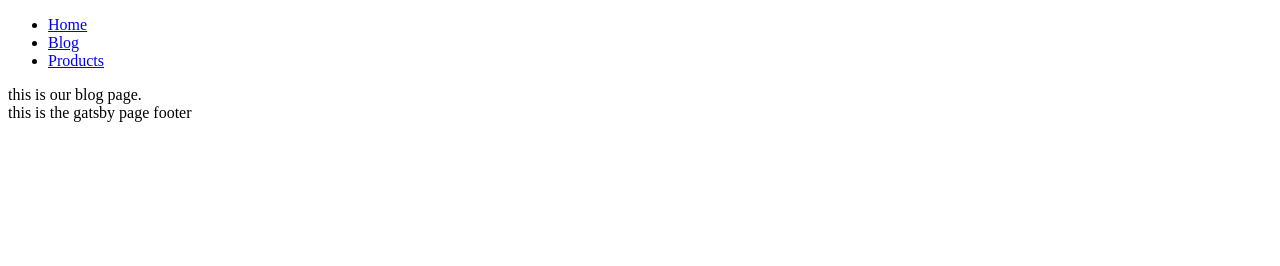
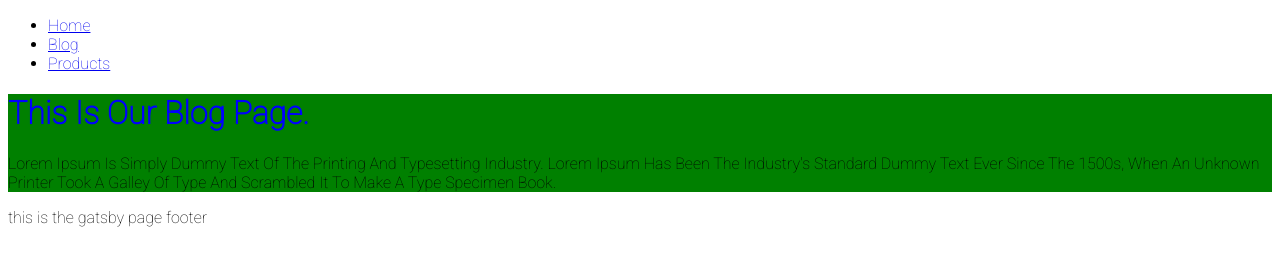
Before and after one commit to hankeliu2015/gatsby-tutorial, a Gatsby site: page /blog in a window 1280 px wide. Built offline with nearby package versions, Linux system fonts and the light colour scheme; Gatsby itself is replaced by a stand-in of ours.

Commit message:
testing module css files for each component styles

```diff
--- /dev/null
+++ b/src/components/blog.module.css
@@ -0,0 +1,11 @@
+.page {
+  background: green;
+}
+
+.page h1 {
+  color: blue;
+}
+
+.text {
+  text-transform: capitalize;
+}
--- /dev/null
+++ b/src/components/layout.css
@@ -0,0 +1,10 @@
+@import url('https://fonts.googleapis.com/css2?family=Roboto:wght@100&display=swap');
+
+body {
+  font-family: 'Roboto', sans-serif;
+}
+
+h1 {
+  color: blue;
+  text-transform: capitalize;
+}
--- a/src/components/layout.js
+++ b/src/components/layout.js
@@ -1,6 +1,7 @@
 import React from 'react';
 import Navbar from './Navbar';
 import Footer from './Footer';
+import './layout.css'
 
 const layout = ({children}) => {
   return (
--- /dev/null
+++ b/src/components/products.module.css
@@ -0,0 +1,11 @@
+.page {
+  background: yellow;
+}
+
+.page h1 {
+  color: red;
+}
+
+.text {
+  text-transform: uppercase;
+}
--- a/src/pages/blog.js
+++ b/src/pages/blog.js
@@ -1,14 +1,18 @@
 
 import React, { Component } from 'react';
 import { Link } from 'gatsby';
-import Layout from '../components/layout'
+import Layout from '../components/layout';
+import styles from '../components/blog.module.css'
 
 export default class blog extends Component {
 
   render() {
     return (
       <Layout>
-        this is our blog page.
+        <div className={styles.page}>
+          <h1> this is our blog page.</h1>
+          <p className={styles.text}>Lorem Ipsum is simply dummy text of the printing and typesetting industry. Lorem Ipsum has been the industry's standard dummy text ever since the 1500s, when an unknown printer took a galley of type and scrambled it to make a type specimen book.</p>
+        </div>
       </Layout>
     );
   }
--- a/src/pages/index.js
+++ b/src/pages/index.js
@@ -6,7 +6,9 @@ import Layout from '../components/layout'
 export default function Home() {
   return (
     <Layout>
-      Hello from Gatsby Home Page.
+      <h1 style={{color:'green', textTransform: "uppercase"}}>Hello from Gatsby Home Page</h1>
+      <h1>Hello people</h1>
+      <h1>Hello world</h1>
   </Layout>
   )
 }
```
Also changed, not shown: src/pages/products.js (+8 -1 lines).
